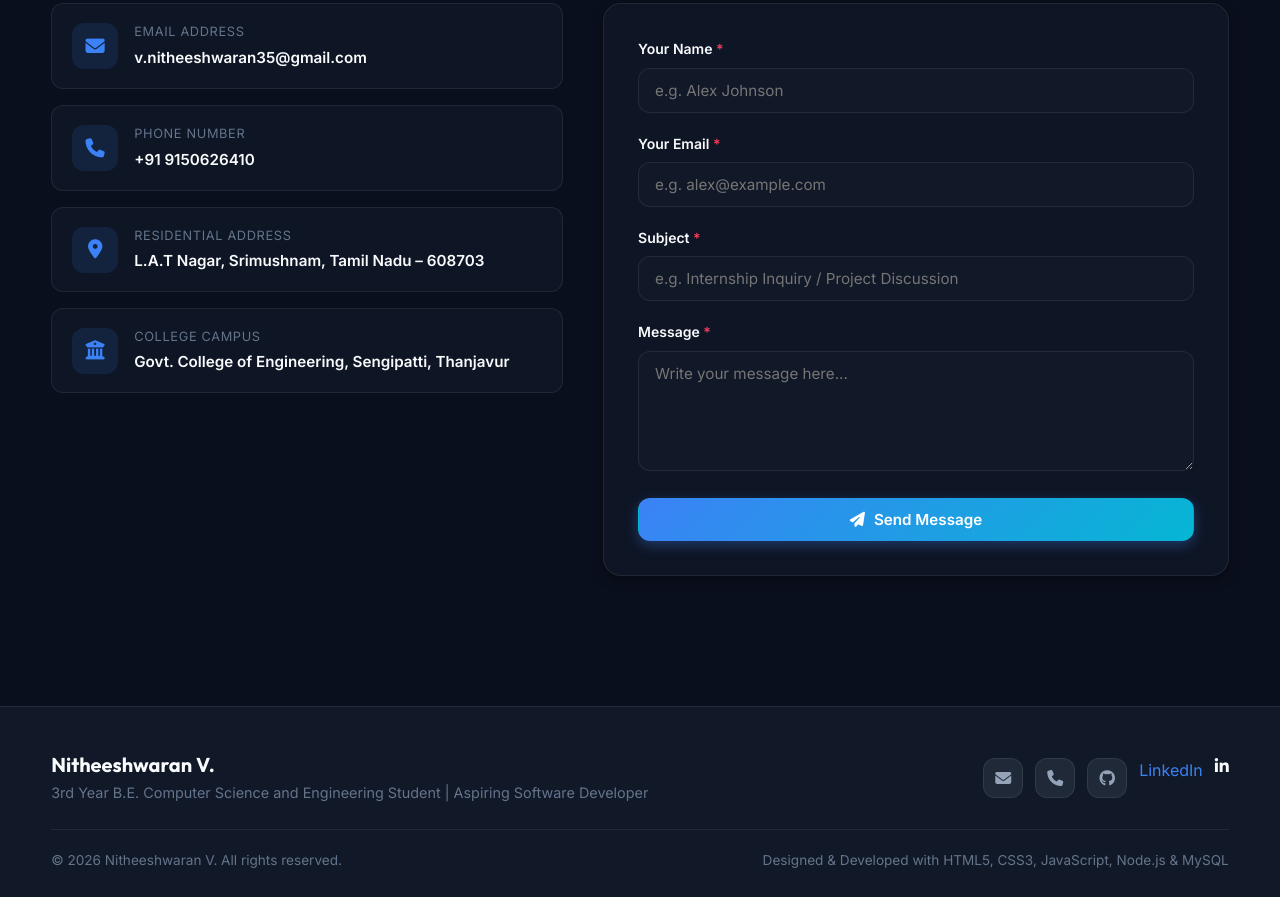
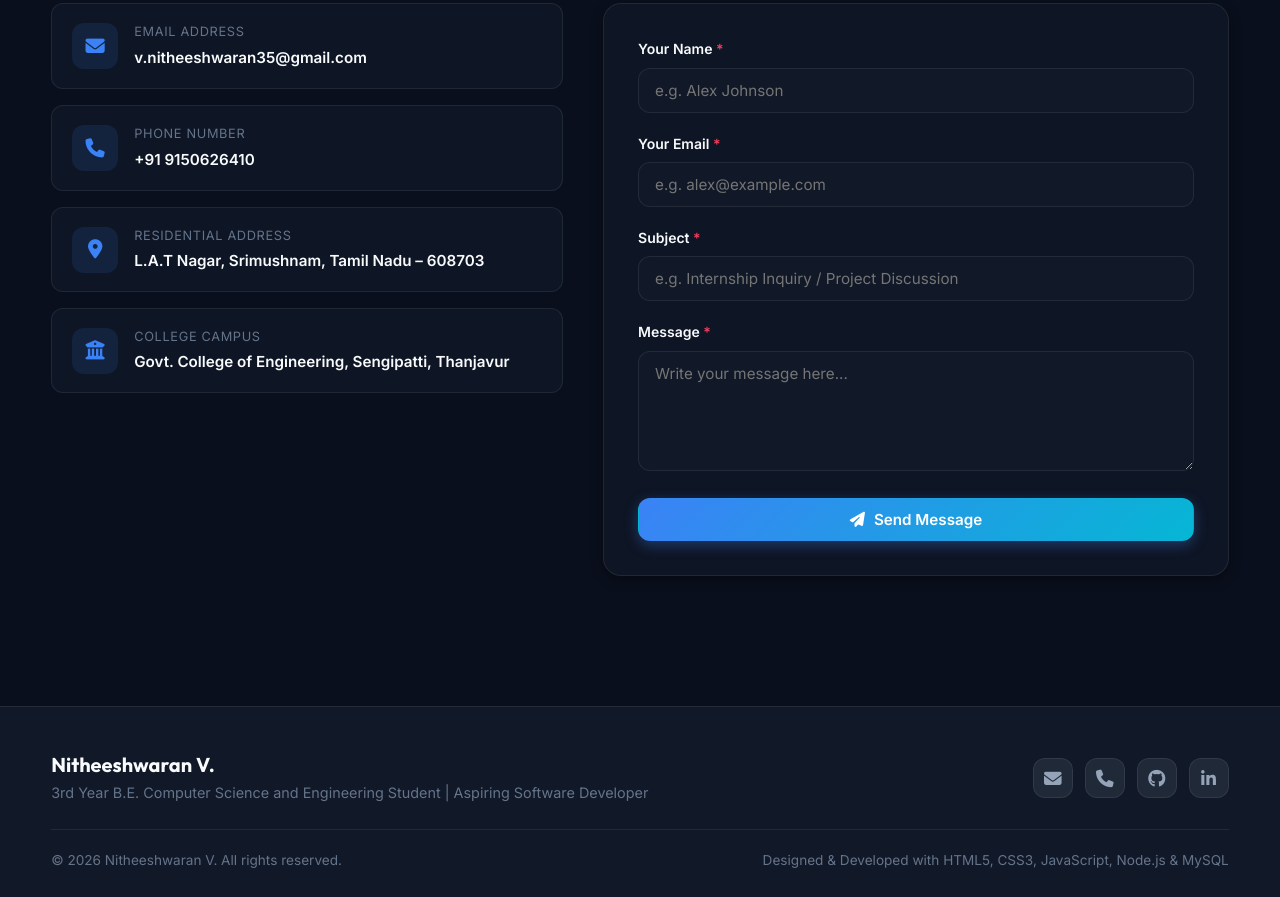
Before and after one commit to vnitheeshwaran930/resume, a website: page public/index.html in a window 1280 px wide. Shown: the part 7119-8016 px from the top of the page. Drawn offline with Linux system fonts and the light colour scheme.

Commit message:
Update LinkedIn icon button styling

```diff
--- a/public/css/style.css
+++ b/public/css/style.css
@@ -1439,6 +1439,20 @@ textarea.form-control {
     justify-content: center;
     border: 1px solid var(--border-color);
     transition: all var(--transition-fast);
+    text-decoration: none;
+}
+
+.social-link i {
+    font-size: 1.1rem;
+    line-height: 1;
+}
+
+.social-link svg {
+    width: 17px;
+    height: 17px;
+    fill: currentColor;
+    display: block;
+    transition: fill var(--transition-fast);
 }
 
 .social-link:hover {
--- a/public/index.html
+++ b/public/index.html
@@ -1118,9 +1118,11 @@
                         class="social-link" title="GitHub Profile" aria-label="GitHub Profile">
                         <i class="fa-brands fa-github"></i>
                     </a>
-                    <a href="https://www.linkedin.com/in/nitheeshwaran-vijayakumar-81384632b"
-                        target="_blank">LinkedIn</a>
-                    <i class="fa-brands fa-linkedin-in"></i>
+                    <a href="https://www.linkedin.com/in/nitheeshwaran-vijayakumar-81384632b" target="_blank" rel="noopener noreferrer"
+                        class="social-link" title="LinkedIn Profile" aria-label="LinkedIn Profile">
+                        <svg xmlns="http://www.w3.org/2000/svg" viewBox="0 0 448 512" aria-hidden="true">
+                            <path d="M100.28 448H7.4V148.9h92.88zM53.79 108.1C24.09 108.1 0 83.5 0 53.8a53.79 53.79 0 0 1 107.58 0c0 29.7-24.1 54.3-53.79 54.3zM447.9 448h-92.68V302.4c0-34.7-.7-79.2-48.29-79.2-48.29 0-55.69 37.7-55.69 76.7V448h-92.78V148.9h89.08v40.8h1.3c12.4-23.5 42.69-48.3 87.88-48.3 94 0 111.28 61.9 111.28 142.3V448z"/>
+                        </svg>
                     </a>
                 </div>
             </div>
```
